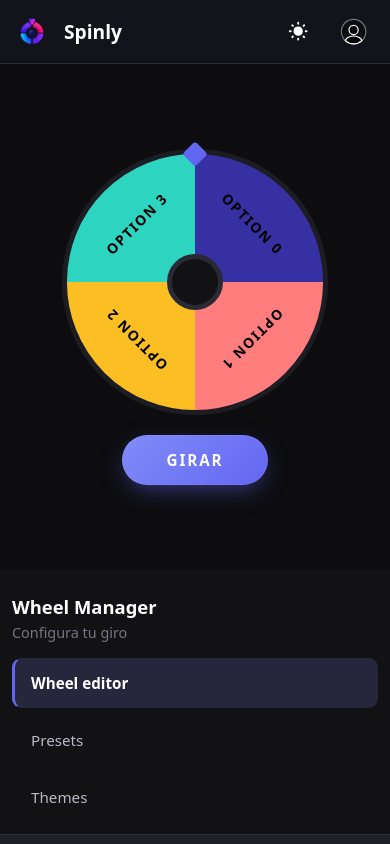
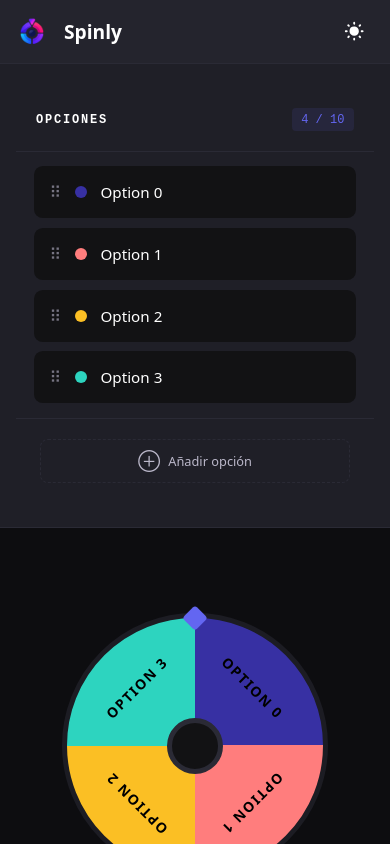
Before and after one commit to Jondals/Spinly, a React (Create React App) app: page / in a window 390 px wide. Built offline with nearby package versions, Linux system fonts and the light colour scheme.

Commit message:
Responsive wip

```diff
--- a/src/App.tsx
+++ b/src/App.tsx
@@ -27,6 +27,9 @@ function App() {
 
     return (
         <div className="App">
+            <head>
+                <meta name="viewport" content="width=device-width, initial-scale=1.0, maximum-scale=1.0, user-scalable=no" />
+            </head>
             <Header />
             <div className="Main">
                 <Wheelmanager activeSection={activeSection} onSectionChange={setActiveSection} />
--- a/src/Components/Header.tsx
+++ b/src/Components/Header.tsx
@@ -24,10 +24,6 @@ function Header() {
                     <svg xmlns="http://www.w3.org/2000/svg" width="32" height="32" fill="currentColor" viewBox="0 0 24 24"><path d="M12 1.992a10 10 0 1 0 9.236 13.838c.341-.82-.476-1.644-1.298-1.31a6.5 6.5 0 0 1-6.864-10.787l.077-.08c.551-.63.113-1.653-.758-1.653h-.266l-.068-.006z"/></svg>
                 )}
             </button>
-
-            <button className='spinly-profile-picture'>
-                <svg xmlns="http://www.w3.org/2000/svg" width="50" height="50" fill="currentColor" stroke="currentColor" viewBox="-2.4 -2.4 28.8 28.8"><g id="SVGRepo_iconCarrier" fill="#000"><path d="M12 22.01c5.523 0 10-4.477 10-10s-4.477-10-10-10-10 4.477-10 10 4.477 10 10 10Z" opacity=".4"/><path d="M12 6.94c-2.07 0-3.75 1.68-3.75 3.75 0 2.03 1.59 3.68 3.7 3.74h.18a3.743 3.743 0 0 0 3.62-3.74c0-2.07-1.68-3.75-3.75-3.75Zm6.78 12.42A9.98 9.98 0 0 1 12 22.01c-2.62 0-5-1.01-6.78-2.65.24-.91.89-1.74 1.84-2.38 2.73-1.82 7.17-1.82 9.88 0 .96.64 1.6 1.47 1.84 2.38Z"/></g></svg>
-            </button>
         </div>
     );
 }
--- a/src/Components/Wheelmanager.tsx
+++ b/src/Components/Wheelmanager.tsx
@@ -1,4 +1,4 @@
-import React from 'react';
+import React, { useState } from 'react';
 import '../css/WheelManager.css';
 
 interface WheelmanagerProps {
@@ -13,8 +13,24 @@ const SECTIONS = [
 ];
 
 function Wheelmanager({ activeSection, onSectionChange }: WheelmanagerProps) {
+    const [isOpen, setIsOpen] = useState(false);
+
     return (
-        <div className="Wheelmanager">
+        <div className={`Wheelmanager ${isOpen ? 'Wheelmanager--open' : ''}`}>
+            {/* Botón desplegable: visible SOLO en mobile (display:none en desktop) */}
+            <button
+                type="button"
+                className="wheelmanager-toggle"
+                onClick={() => setIsOpen(prev => !prev)}
+                aria-expanded={isOpen}
+                aria-controls="wheelmanager-body"
+            >
+                <span>Wheel Manager</span>
+                <span className="toggle-arrow" aria-hidden="true">▾</span>
+            </button>
+
+            {/* Contenido: en desktop siempre visible, en mobile depende de --open */}
+            <div className="wheelmanager-body" id="wheelmanager-body">
                 <h1>Wheel Manager</h1>
                 <h3>Configura tu giro</h3>
                 {SECTIONS.map(section => (
@@ -27,6 +43,7 @@ function Wheelmanager({ activeSection, onSectionChange }: WheelmanagerProps) {
                     </button>
                 ))}
             </div>
+        </div>
     );
 }
 
--- a/src/css/Header.css
+++ b/src/css/Header.css
@@ -60,6 +60,8 @@
     }
 }
 
+
+
 @media (max-width: 750px) {
     .Header {
         position: sticky;
@@ -77,5 +79,39 @@
         h1 {
             font-size: 1.2rem;
         }
+
+        .spinly-menu-button {
+            display: none;
+            position: relative;
+            width: 2.5rem;
+            height: 2.5rem;
+            background: transparent;
+            border: none;
+            border-radius: 0.5rem;
+            cursor: pointer;
+            flex-direction: column;
+            align-items: center;
+            justify-content: center;
+            gap: 0.28rem;
+
+        }
+        .hamburger-line {
+            display: block;
+            width: 1.35rem;
+            height: 2px;
+            background-color: var(--font-color);
+            border-radius: 2px;
+            transition: transform 0.25s ease, opacity 0.2s ease;
+        }
+
+        &:hover {
+            background-color: var(--color-hover);
+        }
+
+        &.spinly-menu-button--open {
+            .hamburger-line:nth-child(1) { transform: translateY(6px) rotate(45deg); }
+            .hamburger-line:nth-child(2) { opacity: 0; }
+            .hamburger-line:nth-child(3) { transform: translateY(-6px) rotate(-45deg); }
+        }
     }
 }
--- a/src/css/WheelManager.css
+++ b/src/css/WheelManager.css
@@ -21,7 +21,8 @@
     margin-bottom: 1.75rem;
 }
 
-/* Boton que DESPLIEGA el menu en mobile (oculto en desktop) */
+/* Este botón toggle interno ya no lo usamos en mobile.
+   Lo dejamos oculto siempre para no romper nada. */
 .wheelmanager-toggle {
     display: none;
 }
@@ -67,60 +68,81 @@
     background-color: var(--bg-transparence);
 }
 
-/* ===== Mobile: se convierte en menu DESPLEGABLE ===== */
+/* ===== Mobile: Wheelmanager como DRAWER lateral (entra desde la derecha) ===== */
 @media (max-width: 750px) {
     .Wheelmanager {
-        height: auto;
-        min-height: auto;
-        padding: 0;
+        position: fixed;
+        top: 0;
+        right: 0;
+        bottom: 0;
+        left: auto;
+        width: min(18rem, 85vw);
+        height: 100vh;
+        padding: 5rem 1.25rem 1.5rem; /* espacio arriba para el header */
         border-right: none;
-        border-bottom: 1px solid var(--color-border);
+        border-left: 1px solid var(--color-border);
+        z-index: 30;
+
+        /* Cerrado: fuera de pantalla a la derecha */
+        transform: translateX(100%);
+        transition: transform 0.25s ease;
     }
 
-    .wheelmanager-toggle {
-        display: flex;
-        align-items: center;
-        justify-content: space-between;
-        width: 100%;
-        padding: 1rem 1.25rem;
-        background: transparent;
-        border: none;
-        cursor: pointer;
-        font-size: 1rem;
-        font-weight: 600;
-        text-align: left;
-
-        .toggle-arrow {
-            display: inline-block;
-            transition: transform 0.2s ease;
-            color: var(--font-color-muted);
-        }
+    .Wheelmanager--open {
+        transform: translateX(0);
     }
 
-    /* Cerrado por defecto; .Wheelmanager--open lo abre (lo controla React) */
-    .wheelmanager-body {
-        display: none;
-        padding: 0 1.25rem 1.25rem;
+    /* Overlay opcional para cerrar tocando fuera */
+    .Wheelmanager-backdrop {
+        position: fixed;
+        inset: 0;
+        background: rgba(0, 0, 0, 0.5);
+        z-index: 20;
+        opacity: 0;
+        pointer-events: none;
+        transition: opacity 0.25s ease;
     }
 
-    .Wheelmanager--open .wheelmanager-body {
-        display: flex;
+    .Wheelmanager-backdrop--visible {
+        opacity: 1;
+        pointer-events: auto;
+    }
+}
+
+@media (max-width: 750px) {
+    .Wheelmanager {
+        position: fixed;
+        top: 0;
+        right: 0;
+        bottom: 0;
+        left: auto;
+        width: min(18rem, 85vw);
+        height: 100vh;
+        padding: 5rem 1.25rem 1.5rem;
+        border-right: none;
+        border-left: 1px solid var(--color-border);
+        z-index: 60;
+        transform: translateX(100%);
+        transition: transform 0.28s cubic-bezier(0.22, 1, 0.36, 1);
+        overflow-y: auto;
     }
 
-    .Wheelmanager--open .toggle-arrow {
-        transform: rotate(180deg);
+    .Wheelmanager--open {
+        transform: translateX(0);
     }
 
-    .Wheelmanager h1 {
-        font-size: 1.15rem;
-        margin-bottom: 0.25rem;
+    .Wheelmanager-backdrop {
+        position: fixed;
+        inset: 0;
+        background: rgba(0, 0, 0, 0.5);
+        z-index: 50;
+        opacity: 0;
+        pointer-events: none;
+        transition: opacity 0.25s ease;
     }
 
-    .Wheelmanager h3 {
-        margin-bottom: 1rem;
-    }
-
-    .button-menu-option {
-        margin-top: 1rem;
+    .Wheelmanager-backdrop--visible {
+        opacity: 1;
+        pointer-events: auto;
     }
 }
--- a/src/index.css
+++ b/src/index.css
@@ -1,52 +1,20 @@
-:root {
-    /* BACKGROUNDS */
-    --bg-color: #000000;
-    --bg-header-color: #13131b;
-    --bg-wheelmanager-color: #121214;
-    --bg-options-color: #1f1f27;
-    --bg-wheel-color: #0d0d10;
-    --bg-transparence: #26263c;
-    --bg-card-color: #121214;
-    --bg-card-hover-color: #18181c;
-    --bg-input-color: #0d0d10;
+* {
+    box-sizing: border-box;
+    font-family: var(--font-family);
+    color: var(--font-color);
+    margin: 0;
+    padding: 0;
+}
 
-    /* TEXT */
-    --font-color: #ffffff;
-    --font-color-wheel: #000000;
-    --font-color-light: #bab7c9;
-    --font-color-muted: #777583;
-    --font-color-disabled: #4f4e59;
-    --font-family: system-ui, -apple-system, BlinkMacSystemFont, "Segoe UI", sans-serif;
-    --font-family-alternative: monospace;
+html, body, #root {
+    width: 100%;
+    height: 100%;
+    overflow: hidden;
+}
 
-    /* BORDERS */
-    --color-border: #2a2a35;
-    --color-border-light: #343440;
-    --color-border-dark: #1c1c23;
-
-    /* STATES */
-    --color-hover: #24242d;
-    --color-active: #2b2b35;
-    --color-focus: #6366f1;
-    --color-focus-light: #818cf8;
-    --color-remove: #ef4444;
-
-    /* WHEEL */
-    --wheel-color-primary: #6366f1;
-    --wheel-color-secondary: #a78bfa;
-    --wheel-color-dark: #202026;
-    --wheel-pointer-color: #6366f1;
-    --wheel-center-color: #121214;
-
-    /* ITEMS */
-    --item-indigo: #3730a3;
-    --item-coral: #ff7d7d;
-    --item-amber: #fbbf24;
-    --item-teal: #2dd4bf;
-    --item-pink: #f472b6;
-    --item-violet: #a78bfa;
-    --item-sky: #4dc3f7;
-    --item-mint: #4ade80;
+html {
+    background-color: var(--bg-color);
+    transition: background-color 0.2s ease;
 }
 
 :root[data-theme="light"] {
@@ -79,25 +47,63 @@
     --wheel-center-color: #ffffff;
 }
 
-* {
-    box-sizing: border-box;
-    font-family: var(--font-family);
-    color: var(--font-color);
-    margin: 0;
-    padding: 0;
-}
+:root {
 
-html,
-body,
-#root {
-    width: 100%;
-    height: 100%;
-    overflow: hidden;
-}
+    /* BACKGROUNDS */
 
-html {
-    background-color: var(--bg-color);
-    transition: background-color 0.2s ease;
+    --bg-color: #000000;
+    --bg-header-color: #13131b;
+    --bg-wheelmanager-color: #121214;
+    --bg-options-color: #1f1f27;
+    --bg-wheel-color: #0d0d10;
+    --bg-transparence: #26263c;
+    --bg-card-color: #121214;
+    --bg-card-hover-color: #18181c;
+    --bg-input-color: #0d0d10;
+
+    /* TEXT */
+
+    --font-color: #ffffff;
+    --font-color-wheel: #000000;
+    --font-color-light: #bab7c9;
+    --font-color-muted: #777583;
+    --font-color-disabled: #4f4e59;
+    --font-family: system-ui, -apple-system, BlinkMacSystemFont, "Segoe UI", sans-serif;
+    --font-family-alternative: monospace;
+
+    /* BORDERS */
+
+    --color-border: #2a2a35;
+    --color-border-light: #343440;
+    --color-border-dark: #1c1c23;
+
+    /* STATES */
+
+    --color-hover: #24242d;
+    --color-active: #2b2b35;
+    --color-focus: #6366f1;
+    --color-focus-light: #818cf8;
+    --color-remove: #ef4444;
+
+    /* WHEEL */
+
+    --wheel-color-primary: #6366f1;
+    --wheel-color-secondary: #a78bfa;
+    --wheel-color-dark: #202026;
+    --wheel-pointer-color: #6366f1;
+    --wheel-center-color: #121214;
+
+    /* ITEMS */
+
+    --item-indigo: #3730a3;
+    --item-coral: #ff7d7d;
+    --item-amber: #fbbf24;
+    --item-teal: #2dd4bf;
+    --item-pink: #f472b6;
+    --item-violet: #a78bfa;
+    --item-sky: #4dc3f7;
+    --item-mint: #4ade80;
+
 }
 
 .App {
@@ -109,35 +115,15 @@ html {
     overflow: hidden;
 }
 
-/* ============================================================
-   MAIN — grid con AREAS:
-   desktop:  WHEELMANAGER | OPTIONS | WHEEL
-   mobile:   WHEEL (1º) -> WHEELMANAGER desplegable (2º) -> OPTIONS (3º)
-   El orden visual lo controlan las areas + order, NO el DOM.
-   ============================================================ */
 .Main {
     width: 100%;
     flex: 1;
     min-height: 0;
     display: grid;
     grid-template-columns: 20rem 20rem minmax(0, 1fr);
-    grid-template-areas: "wheelmanager options wheel";
     overflow: hidden;
 }
 
-.Wheelmanager {
-    grid-area: wheelmanager;
-}
-
-.Options {
-    grid-area: options;
-}
-
-.Wheel {
-    grid-area: wheel;
-}
-
-/* ===== Tablet ===== */
 @media (max-width: 1000px) {
     .Main {
         grid-template-columns: 16rem 17rem minmax(0, 1fr);
@@ -152,11 +138,10 @@ html {
     }
 }
 
-/* ===== Mobile ===== */
+/* Responsive */
+
 @media (max-width: 750px) {
-    html,
-    body,
-    #root {
+    html, body, #root {
         overflow: auto;
     }
 
@@ -164,6 +149,26 @@ html {
         min-height: 100vh;
         height: auto;
         overflow: visible;
+    }
+
+    .Header {
+        position: sticky;
+        top: 0;
+        z-index: 10;
+        height: 4rem;
+        min-height: 4rem;
+        padding: 0 1rem;
+    }
+
+    .Header {
+        .spinly-logo {
+            width: 2rem;
+            height: 2rem;
+        }
+
+        h1 {
+            font-size: 1.2rem;
+        }
     }
 
     .Main {
@@ -174,16 +179,34 @@ html {
         overflow: visible;
     }
 
-    /* HEADER -> WHEEL -> WHEELMANAGER (desplegable) -> OPTIONS */
-    .Wheel {
-        order: 1;
-    }
+    .Wheelmanager {
+        width: 100%;
+        height: auto;
+        min-height: auto;
+        border-right: none;
+        border-bottom: 1px solid var(--color-border);
 
-    .Wheelmanager {
-        order: 2;
+        h3 {
+            margin-bottom: 1rem;
+        }
+
+        .button-menu-option {
+            margin-top: 1rem;
+        }
     }
 
     .Options {
-        order: 3;
+        width: 100%;
+        height: auto;
+        min-height: 12rem;
+        border-right: none;
+        border-bottom: 1px solid var(--color-border);
+        overflow: visible;
+    }
+
+    .Wheel {
+        width: 100%;
+        min-height: 60vh;
+        height: 60vh;
     }
 }
```
Lines whose indentation alone changed are shown as unchanged.
